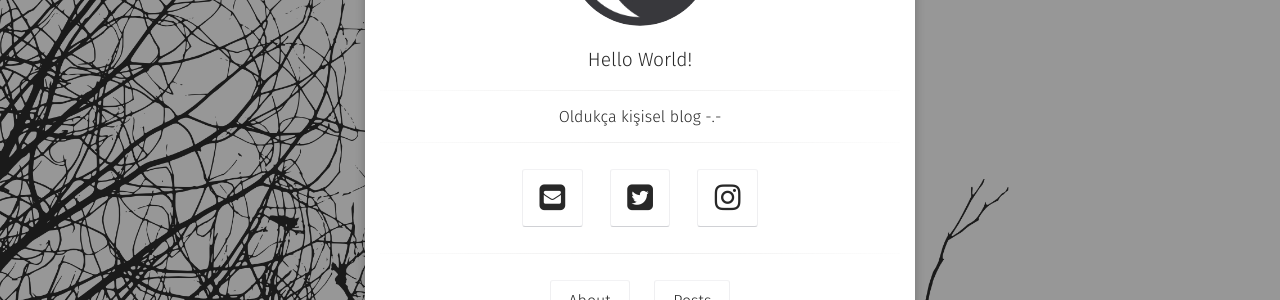
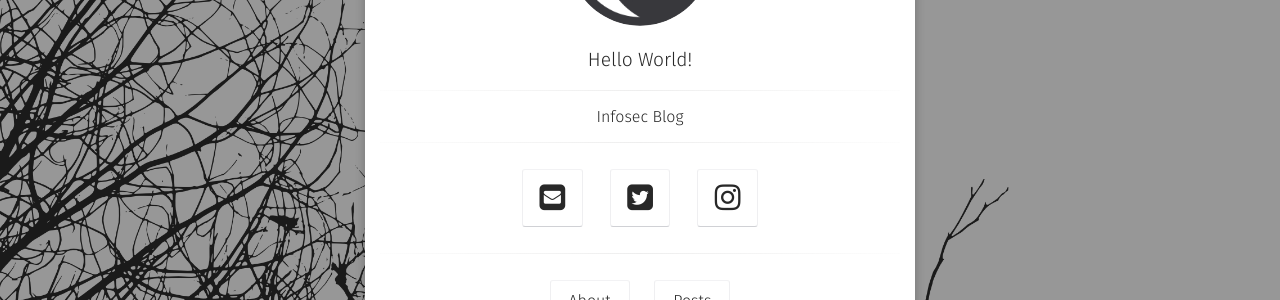
Before and after one commit to burcudemiralp/burcudemiralp.github.io, a Jekyll site: the page built from index.html, in a window 1280 px wide. Shown: the part 350-650 px from the top of the page. Built offline with Jekyll 4.4.1, drawn with Linux system fonts in a browser that asks for light colours; some web fonts are replaced.

Commit message:
Update _config.yml

```diff
--- a/_config.yml
+++ b/_config.yml
@@ -1,6 +1,6 @@
 # Site
 title:              Hello World!
-bio:                'Oldukça kişisel blog -.-'
+bio:                'Infosec Blog'
 #description:        "Moon is a minimal, one column jekyll theme for your blog."
 reading_time:       true
 words_per_minute:   200
```
